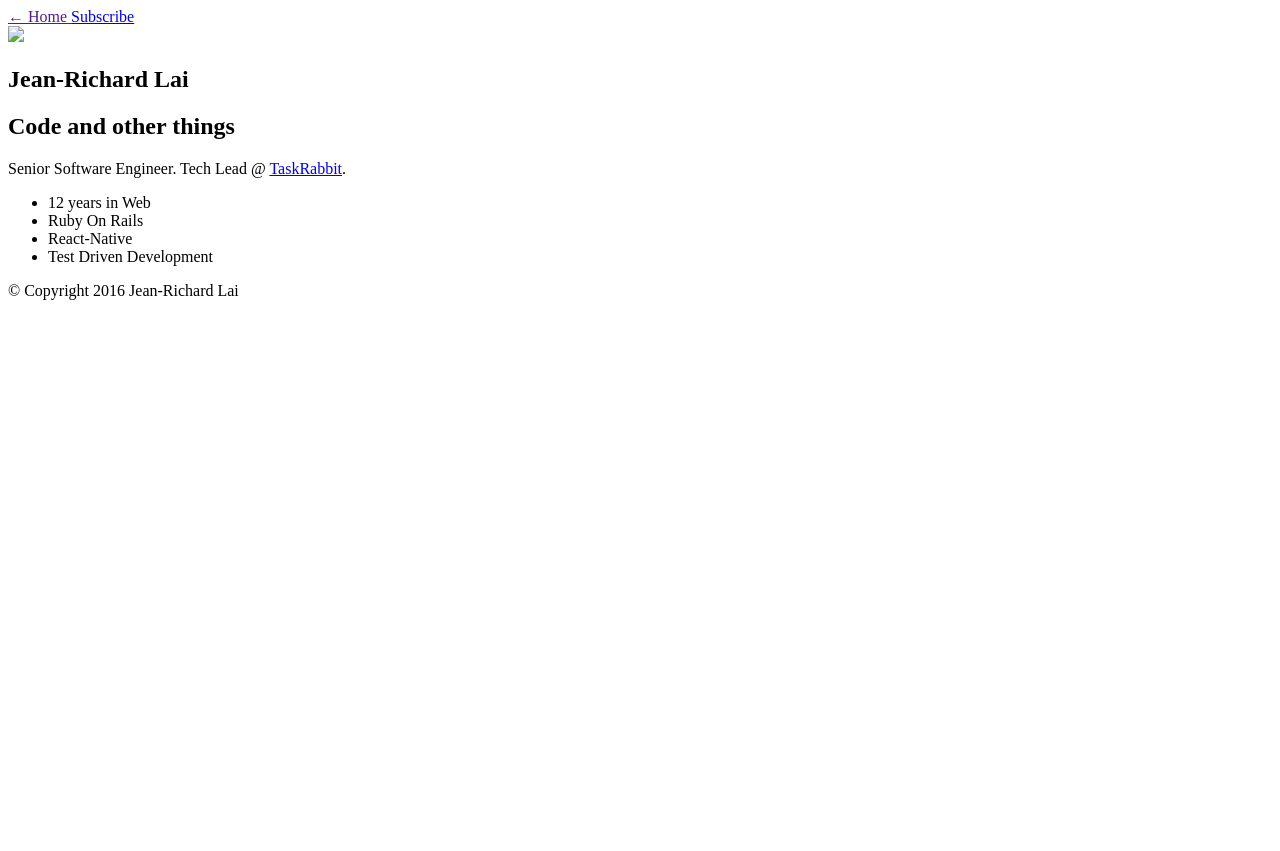
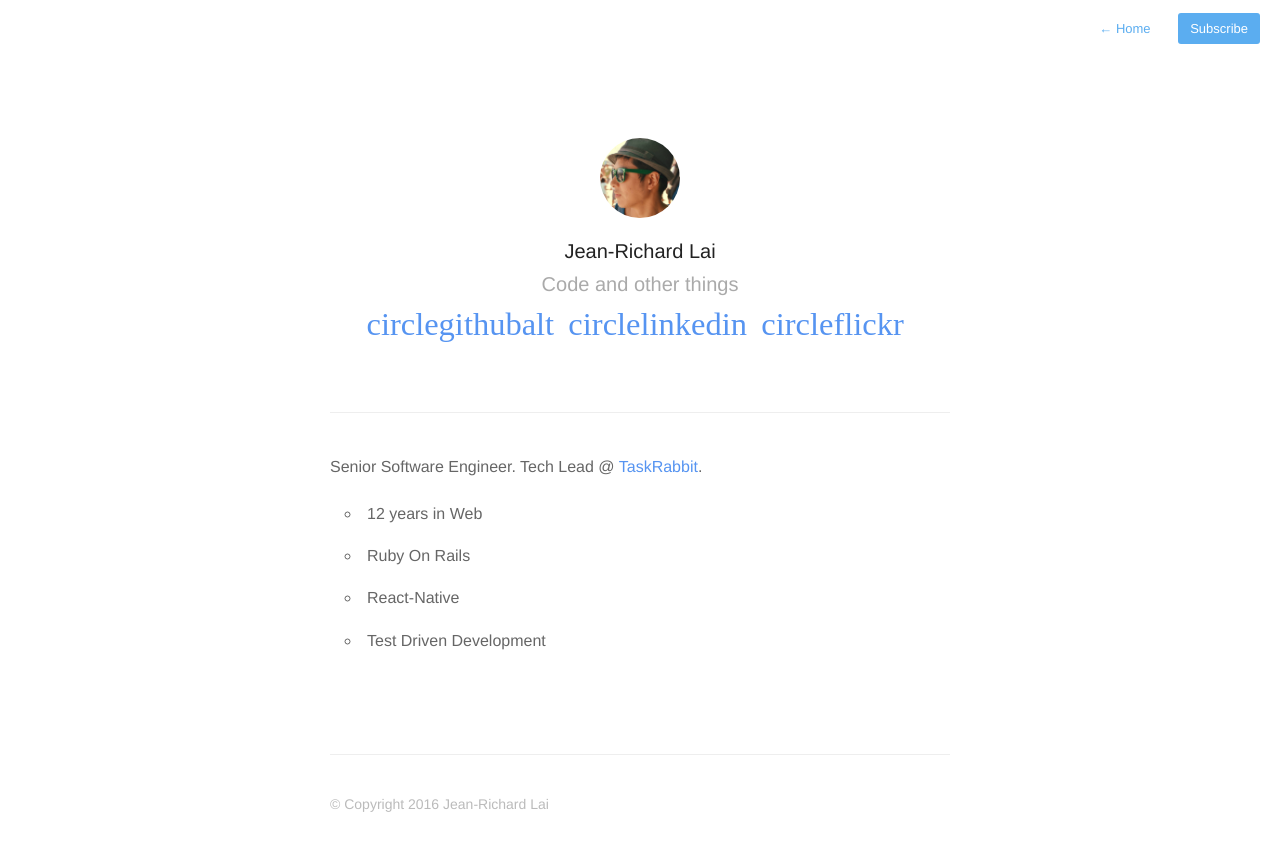
Before and after one commit to jrichardlai/jrichardlai.github.io, a Jekyll site: the page built from about.md, in a window 1280 px wide. Shown: the top 851 px of the page. Built offline with Jekyll 4.4.1, drawn with Linux system fonts in a browser that asks for light colours; nearby versions of some CDN libraries; some web fonts are replaced.

Commit message:
Fixes links

```diff
--- a/_includes/navigation.html
+++ b/_includes/navigation.html
@@ -1,12 +1,12 @@
 <nav class="main-nav">
     {% if page.url != "/index.html" %}
-        <a href="{{ site.baseurl }}"> <span class="arrow">←</span> Home </a>
+        <a href="{{ site.baseurl }}/"> <span class="arrow">←</span> Home </a>
     {% endif %}
 
     {% if page.url != "/about/" %}
         {% if site.aboutPage %}
-            <a href="{{ site.baseurl }}about">About </a>
+            <a href="{{ site.baseurl }}/about">About </a>
         {% endif %}
     {% endif %}
-    <a class="cta" href="{{ site.baseurl }}feed.xml">Subscribe</a>
+    <a class="cta" href="{{ site.baseurl }}/feed.xml">Subscribe</a>
 </nav>
--- a/_includes/pagination.html
+++ b/_includes/pagination.html
@@ -2,11 +2,11 @@
     {% if paginator.previous_page %}
         <span class="prev">
             {% if paginator.previous_page == 1 %}
-                <a href="{{ site.baseurl }}" title="Previous Page">
+                <a href="{{ site.baseurl }}/" title="Previous Page">
                     <span class="arrow">←</span> Newer Posts
                 </a>
             {% else %}
-                <a href="{{ site.baseurl }}page{{ paginator.previous_page }}/">
+                <a href="{{ site.baseurl }}/page{{ paginator.previous_page }}/">
                     <span class="arrow">←</span> Newer Posts
                 </a>
             {% endif %}
@@ -14,7 +14,7 @@
     {% endif %}
     {% if paginator.next_page %}
         <span class="next">
-            <a href="{{ site.baseurl }}page{{ paginator.next_page }}/">
+            <a href="{{ site.baseurl }}/page{{ paginator.next_page }}/">
                 Older Posts <span class="arrow">→</span>
             </a>
         </span>
--- a/_includes/post-list.html
+++ b/_includes/post-list.html
@@ -1,8 +1,8 @@
 <ul id="post-list">
     {% for post in paginator.posts %}
         <li>
-            <a href="{{ site.baseurl }}{{ post.url | remove_first: '/' }}"><aside class="dates">{{ post.date | date:"%b %d" }}</aside></a>
-            <a href="{{ site.baseurl }}{{ post.url | remove_first: '/' }}">{{ post.title }} <h2>{{ post.description }}</h2></a>
+            <a href="{{ site.baseurl }}/{{ post.url | remove_first: '/' }}"><aside class="dates">{{ post.date | date:"%b %d" }}</aside></a>
+            <a href="{{ site.baseurl }}/{{ post.url | remove_first: '/' }}">{{ post.title }} <h2>{{ post.description }}</h2></a>
         </li>
     {% endfor %}
 </ul>
--- a/_includes/profile.html
+++ b/_includes/profile.html
@@ -2,11 +2,11 @@
     <section id="wrapper">
         <header id="header">
         {% if site.aboutPage %}
-            <a href="{{ site.baseurl }}about">
-                <img id="avatar" class="2x" src="{{ site.baseurl }}assets/images/avatar.jpg"/>
+            <a href="{{ site.baseurl }}/about">
+                <img id="avatar" class="2x" src="{{ site.baseurl }}/assets/images/avatar.jpg"/>
             </a>
         {% else %}
-            <img id="avatar" class="2x" src="{{ site.baseurl }}assets/images/avatar.jpg"/>
+            <img id="avatar" class="2x" src="{{ site.baseurl }}/assets/images/avatar.jpg"/>
         {% endif %}
             <h1>{{ site.author }}</h1>
             <h2>{{ site.description }}</h2>
--- a/_layouts/default.html
+++ b/_layouts/default.html
@@ -8,11 +8,12 @@
   <meta name="description" content="{{ site.meta_description }}"/>
 
   <title>{{ site.name }}{% if page.title %} - {{ page.title }}{% endif %}</title>
-  <link rel="shortcut icon" href="{{ site.baseurl }}assets/images/favicon.png">
-  <link rel="stylesheet" href="{{ site.baseurl }}assets/css/style.css">
-  <link rel="stylesheet" href="{{ site.baseurl }}assets/css/icons.css">
-  <link rel="alternate" type="application/rss+xml" title="My Blog" href="{{ site.baseurl }}rss.xml">
-  <link rel="stylesheet" href="{{ site.baseurl }}assets/css/highlight.css">
+
+  <link rel="shortcut icon" href="{{ site.baseurl }}/assets/images/favicon.png">
+  <link rel="stylesheet" href="{{ site.baseurl }}/assets/css/style.css">
+  <link rel="stylesheet" href="{{ site.baseurl }}/assets/css/icons.css">
+  <link rel="alternate" type="application/rss+xml" title="My Blog" href="{{ site.baseurl }}/rss.xml">
+  <link rel="stylesheet" href="{{ site.baseurl }}/assets/css/highlight.css">
 </head>
 <body>
 
@@ -27,8 +28,8 @@
   </section>
 
   <script src="https://ajax.googleapis.com/ajax/libs/jquery/2.1.1/jquery.min.js"></script>
-  <script src="{{ site.baseurl }}assets/js/main.js"></script>
-  <script src="{{ site.baseurl }}assets/js/highlight.js"></script>
+  <script src="{{ site.baseurl }}/assets/js/main.js"></script>
+  <script src="{{ site.baseurl }}/assets/js/highlight.js"></script>
   <script>hljs.initHighlightingOnLoad();</script>
 
   <script>
--- a/_layouts/post.html
+++ b/_layouts/post.html
@@ -14,7 +14,7 @@ archive: true
 </article>
 <footer id="post-meta" class="clearfix">
     <a href="http://twitter.com/{{ site.authorTwitter }}">
-        <img class="avatar" src="{{ site.baseurl }}assets/images/avatar.jpg">
+        <img class="avatar" src="{{ site.baseurl }}/assets/images/avatar.jpg">
         <div>
             <span class="dark">{{ site.author }}</span>
             <span>{{ site.description }}</span>
@@ -40,7 +40,7 @@ archive: true
         <h3>Read more</h3>
         {% for post in site.posts %}
             <li>
-                <a href="{{ site.baseurl }}{{ post.url | remove_first: '/' }}">{{ post.title }}<aside class="dates">{{ post.date | date:"%b %d" }}</aside></a>
+                <a href="{{ site.baseurl }}/{{ post.url | remove_first: '/' }}">{{ post.title }}<aside class="dates">{{ post.date | date:"%b %d" }}</aside></a>
             </li>
         {% endfor %}
     </ul>
```
